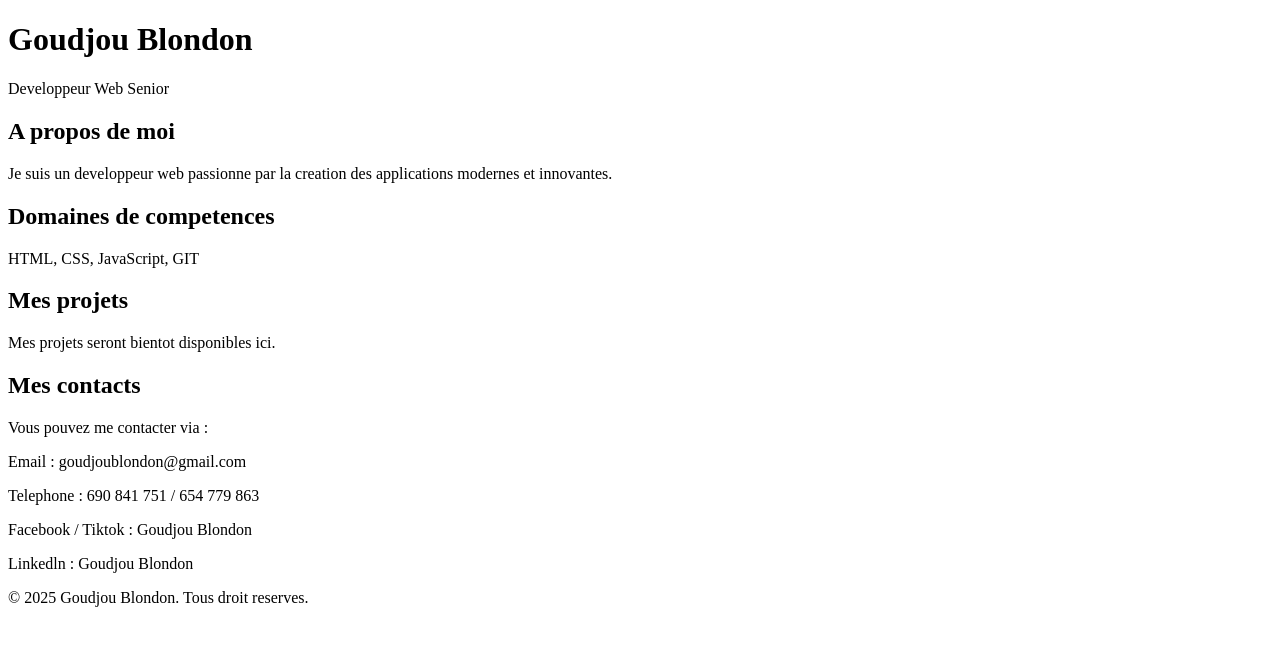
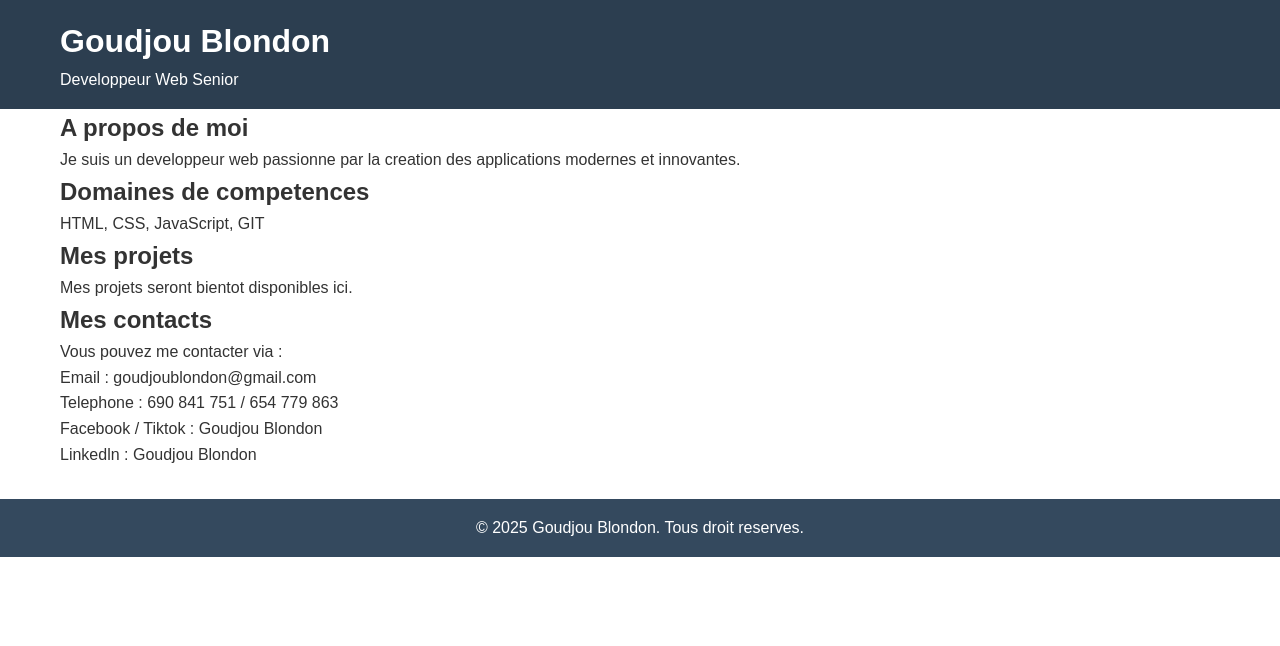
Before and after one commit to Blondon24/porfolio-cisco, a plain HTML site: page index.html in a window 1280 px wide. Drawn offline with Linux system fonts and the light colour scheme.

Commit message:
Ajout du css

```diff
--- a/index.html
+++ b/index.html
@@ -4,6 +4,7 @@
     <meta charset="UTF-8">
     <meta name="viewport" content="width=device-width, initial-scale=1.0">
     <title>Mon porfolio</title>
+    <link rel="stylesheet" href="style.css">
 </head>
 <body>
     <!-- Structuration moderne d'une page HTML -->
--- a/style.css
+++ b/style.css
@@ -0,0 +1,28 @@
+* {
+    margin: 0;
+    padding: 0;
+    box-sizing: border-box;
+}
+
+body{
+    font-family: Arial, sans-serif;
+    color: #333;
+    line-height: 1.6;
+}
+.container{
+    max-width: 1200px;
+    margin: 0 auto;
+    padding: 0 20px;
+}
+header{
+    background-color: #2c3e50;
+    color: white;
+    padding: 1rem 0;
+}
+footer{
+    background-color: #34495e;
+    color: white;
+    text-align: center;
+    padding: 1rem 0;
+    margin-top: 2rem;
+}
```
